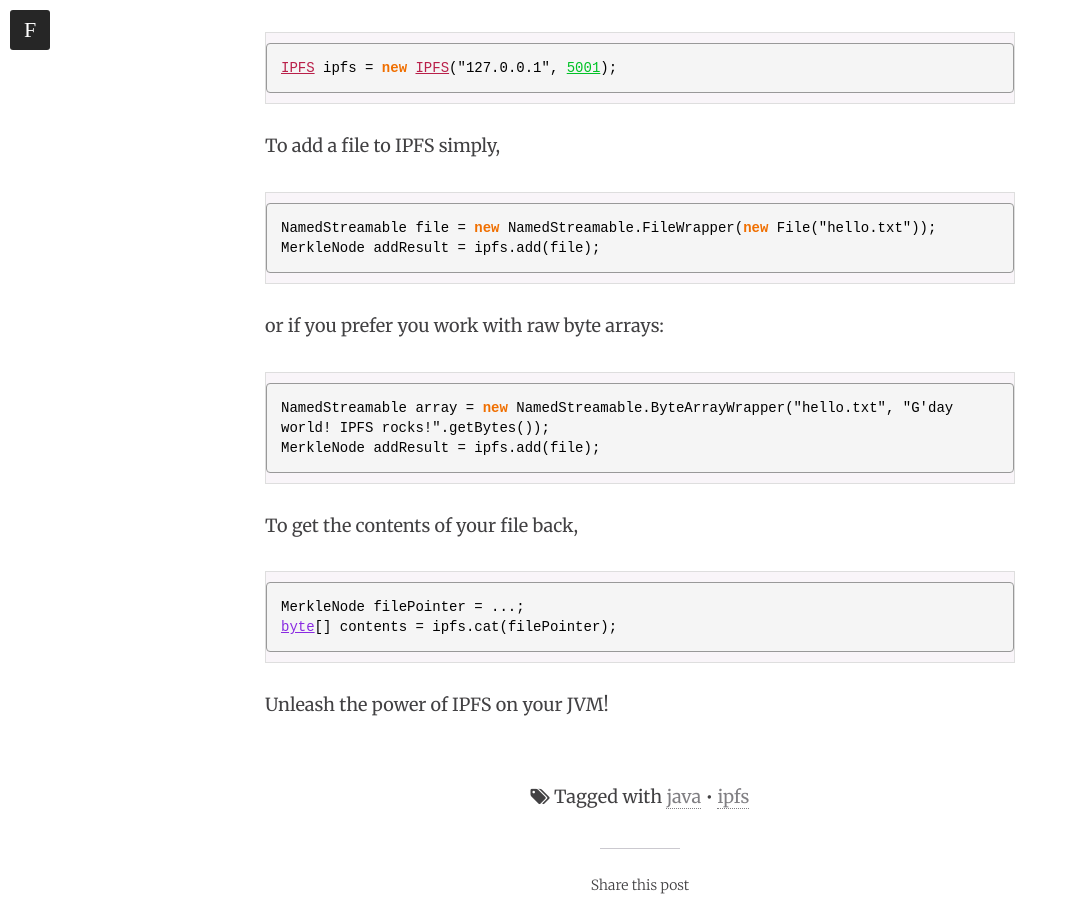
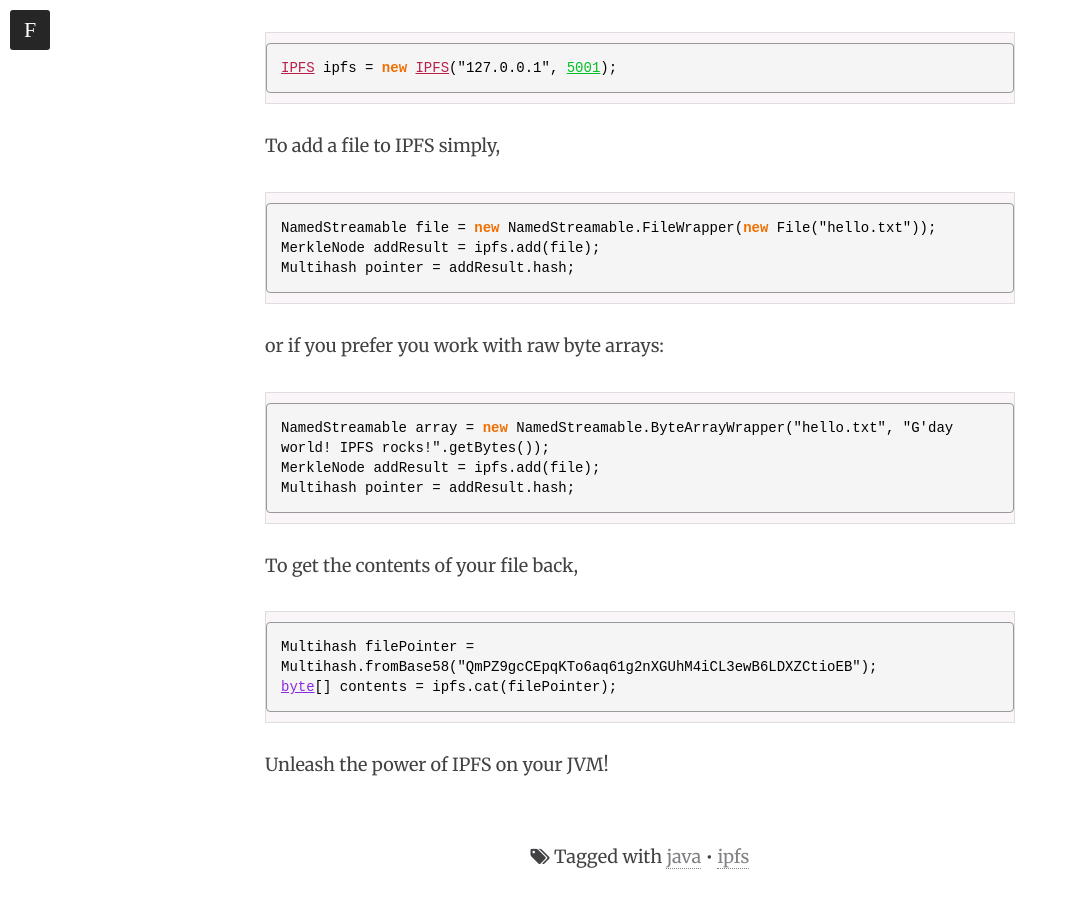
Before and after one commit to ianopolous/ianopolous.github.io, a Jekyll site: the page built from _posts/2015-09-27-IPFS.md, in a window 1280 px wide and 900 px high, scrolled down 1542 px. Shown: the whole window, without its empty margins (0-1068 px from the left). Built offline with Jekyll 4.4.1, drawn with Linux system fonts in a browser that asks for light colours; nearby versions of some CDN libraries.

Commit message:
update java

```diff
--- a/_posts/2015-09-27-IPFS.md
+++ b/_posts/2015-09-27-IPFS.md
@@ -28,17 +28,19 @@ To add a file to IPFS simply,
 {% highlight java %}
 NamedStreamable file = new NamedStreamable.FileWrapper(new File("hello.txt"));
 MerkleNode addResult = ipfs.add(file);
+Multihash pointer = addResult.hash;
 {% endhighlight %}
 
 or if you prefer you work with raw byte arrays:
 {% highlight java %}
 NamedStreamable array = new NamedStreamable.ByteArrayWrapper("hello.txt", "G'day world! IPFS rocks!".getBytes());
 MerkleNode addResult = ipfs.add(file);
+Multihash pointer = addResult.hash;
 {% endhighlight %}
 
 To get the contents of your file back,
 {% highlight java %}
-MerkleNode filePointer = ...;
+Multihash filePointer = Multihash.fromBase58("QmPZ9gcCEpqKTo6aq61g2nXGUhM4iCL3ewB6LDXZCtioEB");
 byte[] contents = ipfs.cat(filePointer);
 {% endhighlight %}
 
```
